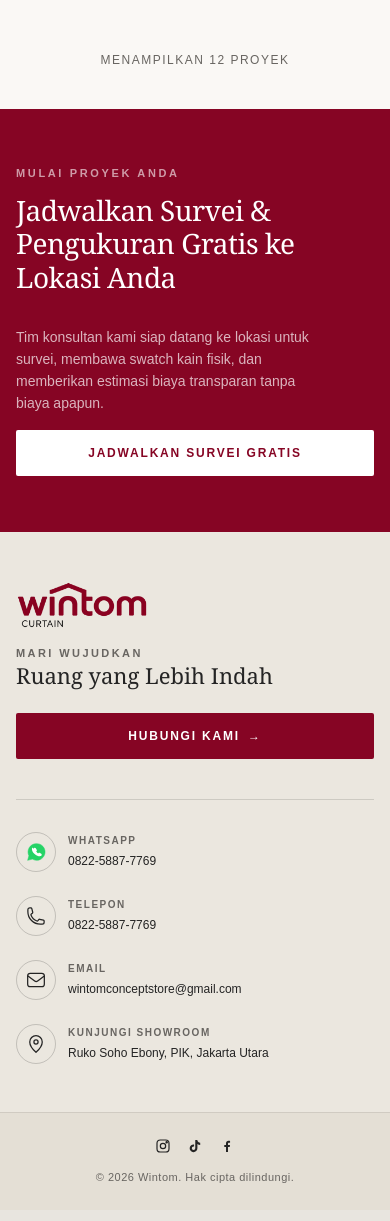
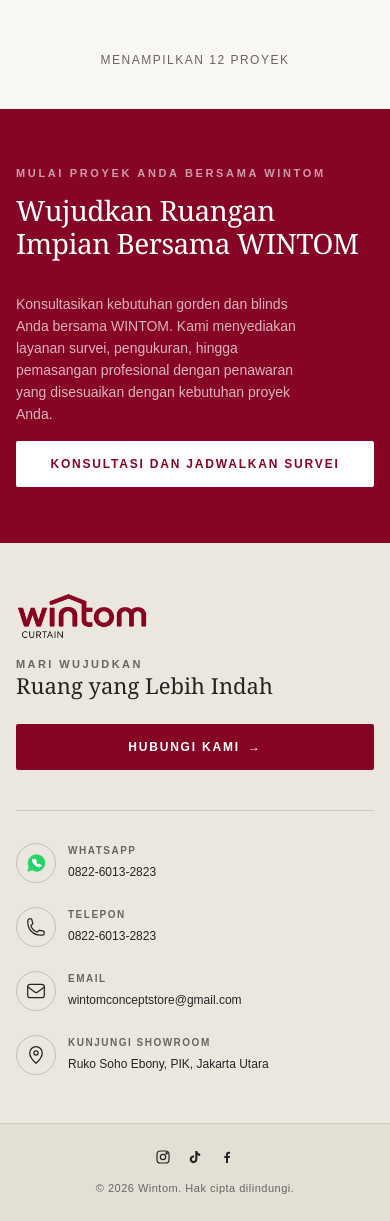
Before and after one commit to kotakranger/wintom, a PHP site: page /galeri in a window 390 px wide. Shown: the part 1505-2726 px from the top of the page. Before the commit the page ends 2688 px from the top, so only its background shows below. Run offline with PHP 8.4, Linux system fonts and the light colour scheme; data comes from the database, SQL or seed files in the repository; data that the repository does not hold is empty; some web fonts are replaced.

Commit message:
Ganti nomor utama ke 0822-6013-2823; ubah copy CTA galeri
- config.php: WA_NUMBER, SITE_PHONE, SITE_PHONE_RAW -> 6282260132823 (WA, tel:, header/footer, JSON-LD ikut)
- gallery.php: copy banner CTA baru dan tombol 'Konsultasi dan jadwalkan survei'

Co-Authored-By: Claude Sonnet 5.5 <noreply@anthropic.com>

```diff
--- a/gallery.php
+++ b/gallery.php
@@ -189,19 +189,19 @@ include_once __DIR__ . '/includes/header.php';
 <section class="bg-[#860524] py-14 md:py-[72px]">
   <div class="max-w-[1280px] mx-auto px-4 sm:px-6 lg:px-12 flex flex-col lg:flex-row lg:items-center justify-between gap-8 lg:gap-10">
     <div data-reveal>
-      <p class="font-jakarta font-semibold text-white/60 text-[11px] tracking-[2.64px] uppercase mb-3">MULAI PROYEK ANDA</p>
+      <p class="font-jakarta font-semibold text-white/60 text-[11px] tracking-[2.64px] uppercase mb-3">Mulai Proyek Anda Bersama Wintom</p>
       <h2 class="font-playfair font-normal text-white text-[28px] md:text-[36px] leading-[1.2] tracking-[-0.5px] max-w-[480px]">
-        Jadwalkan Survei &amp; Pengukuran Gratis ke Lokasi Anda
+        Wujudkan Ruangan Impian Bersama WINTOM
       </h2>
     </div>
     <div class="flex flex-col items-stretch sm:items-start lg:items-end gap-4 shrink-0" data-reveal style="--d:120ms">
       <p class="font-jakarta text-white/70 text-[14px] leading-[22px] max-w-[300px] lg:text-right">
-        Tim konsultan kami siap datang ke lokasi untuk survei, membawa swatch kain fisik, dan memberikan estimasi biaya transparan tanpa biaya apapun.
+        Konsultasikan kebutuhan gorden dan blinds Anda bersama WINTOM. Kami menyediakan layanan survei, pengukuran, hingga pemasangan profesional dengan penawaran yang disesuaikan dengan kebutuhan proyek Anda.
       </p>
-      <a href="<?= WA_URL ?>?text=Halo+Wintom%2C+saya+ingin+jadwalkan+survei+gratis+untuk+proyek+saya"
+      <a href="<?= WA_URL ?>?text=Halo+Wintom%2C+saya+ingin+konsultasi+dan+jadwalkan+survei+untuk+proyek+saya"
          target="_blank" rel="noopener"
          class="inline-flex items-center justify-center gap-3 bg-white text-brand font-semibold text-[12px] tracking-[1.8px] uppercase px-7 py-[14px] rounded-[2px] hover:bg-cream transition-colors duration-200">
-        JADWALKAN SURVEI GRATIS
+        Konsultasi dan jadwalkan survei
       </a>
     </div>
   </div>
--- a/includes/config.php
+++ b/includes/config.php
@@ -11,7 +11,7 @@ ini_set('display_errors', APP_DEBUG ? '1' : '0');
 ini_set('log_errors', '1');
 error_reporting(E_ALL);
 
-define('WA_NUMBER', '6282258877769');   // Format: 628xxxxxxxxxx (tanpa +). Nomor utama
+define('WA_NUMBER', '6282260132823');   // Format: 628xxxxxxxxxx (tanpa +). Nomor utama
 define('WA_NUMBER_2', '6282258877759'); // Nomor kedua
 define('WA_URL', 'https://wa.me/' . WA_NUMBER);
 define('WA_URL_2', 'https://wa.me/' . WA_NUMBER_2);
@@ -19,8 +19,8 @@ define('WA_URL_2', 'https://wa.me/' . WA_NUMBER_2);
 define('SITE_NAME', 'Wintom Curtain');
 define('SITE_TAGLINE', 'Gorden & Roller Blind — Ready Stock atau Custom');
 define('SITE_EMAIL', 'wintomconceptstore@gmail.com');
-define('SITE_PHONE', '0822-5887-7769');
-define('SITE_PHONE_RAW', '+6282258877769');
+define('SITE_PHONE', '0822-6013-2823');
+define('SITE_PHONE_RAW', '+6282260132823');
 define('SITE_PHONE_2', '0822-5887-7759');
 define('SITE_PHONE_2_RAW', '+6282258877759');
 define('SITE_ADDRESS', 'Ruko Soho Ebony, Jl. Laksamana Yos Sudarso, Jl. Pantai Indah Kapuk No.2 Blok A12, Kamal Muara, Kec. Penjaringan, DKI Jakarta 14470');
```
